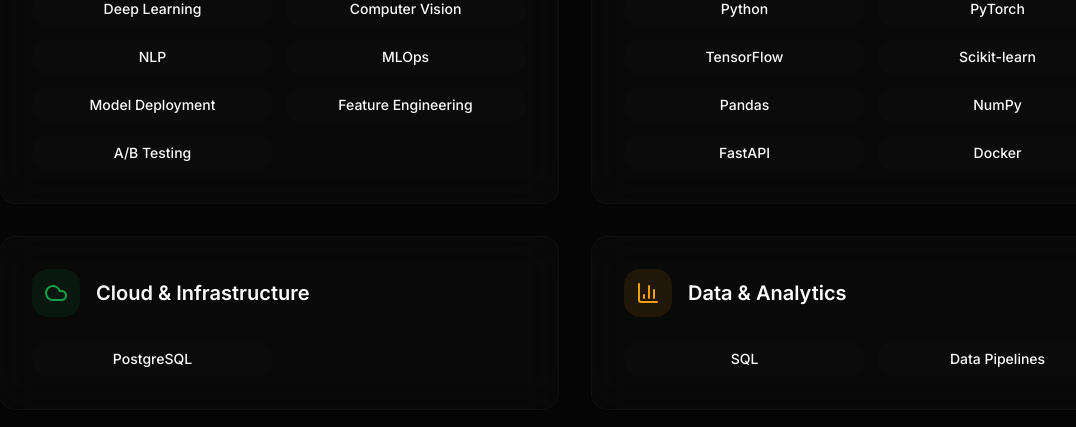
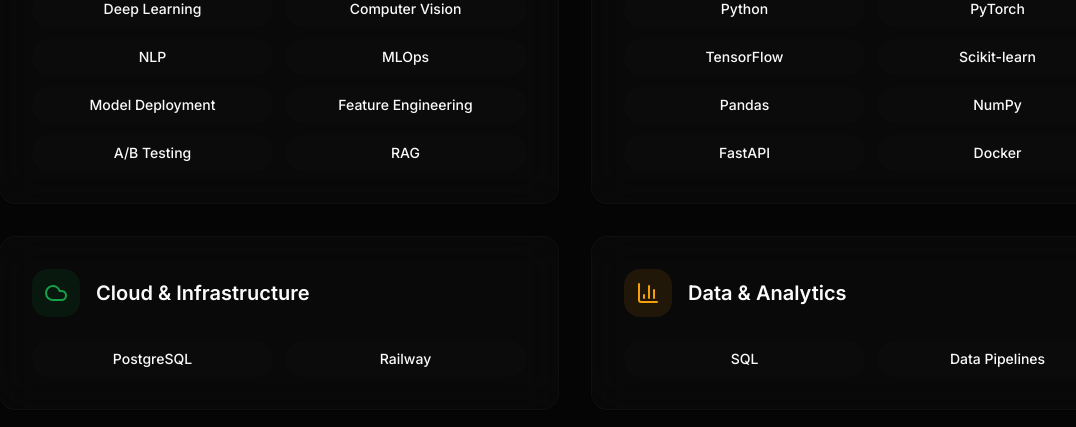
Before and after one commit to Lambourne2/peyton-modern-folio, a React (Vite) app: page / in a window 1280 px wide. Shown: the part 2820-3247 px from the top of the page, without its empty margins (65-1141 px from the left). Built offline with nearby package versions, Linux system fonts and the light colour scheme.

Commit message:
updated skills

```diff
--- a/src/components/Skills.tsx
+++ b/src/components/Skills.tsx
@@ -43,7 +43,7 @@ const Skills = () => {
       bgColor: "bg-accent/10",
       skills: [
         "Deep Learning", "Computer Vision", "NLP", "MLOps",
-        "Model Deployment", "Feature Engineering", "A/B Testing"
+        "Model Deployment", "Feature Engineering", "A/B Testing", "RAG"
       ]
     },
     {
@@ -62,7 +62,7 @@ const Skills = () => {
       color: "text-success",
       bgColor: "bg-success/10",
       skills: [
-        "PostgreSQL"
+        "PostgreSQL", "Railway"
       ]
     },
     {
```
